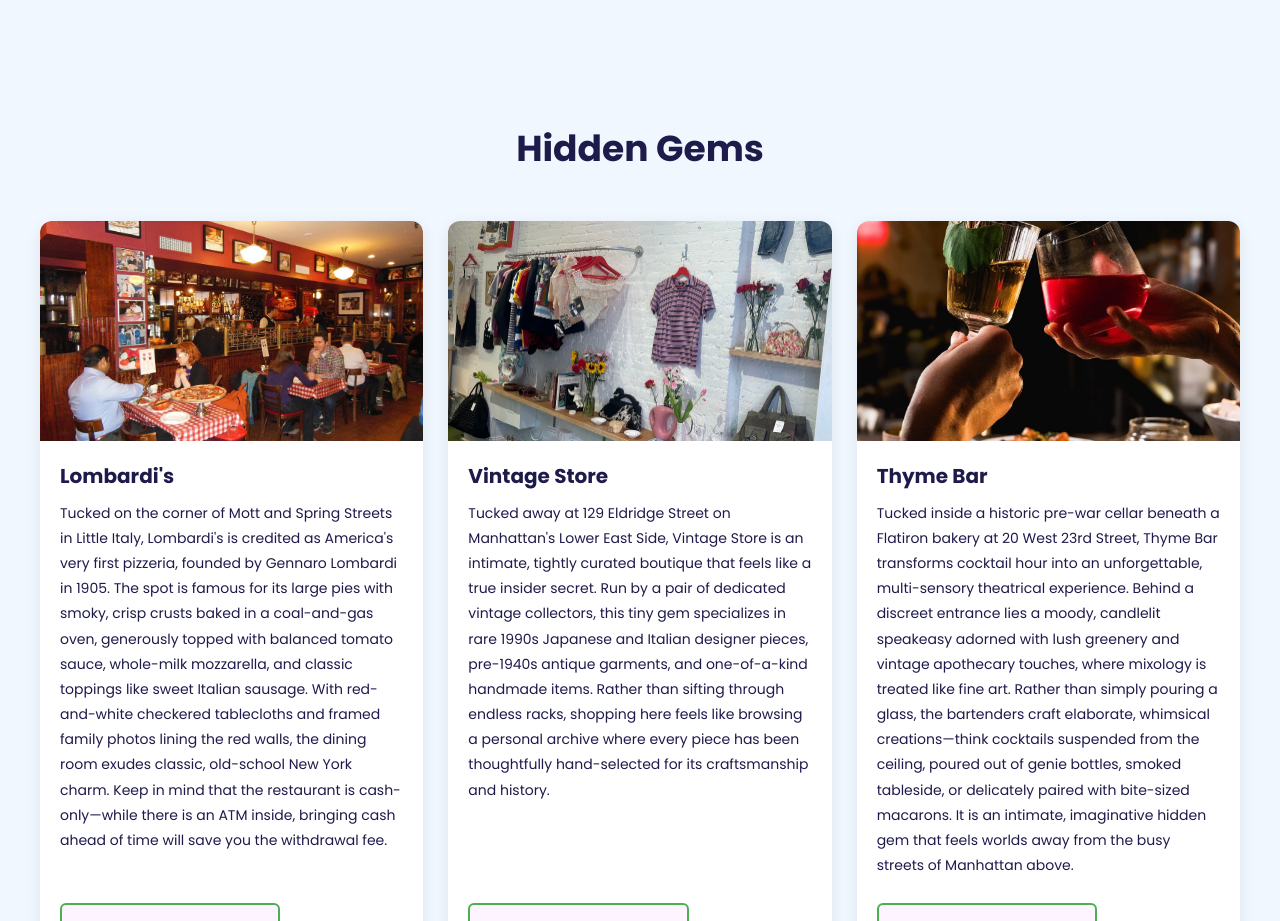
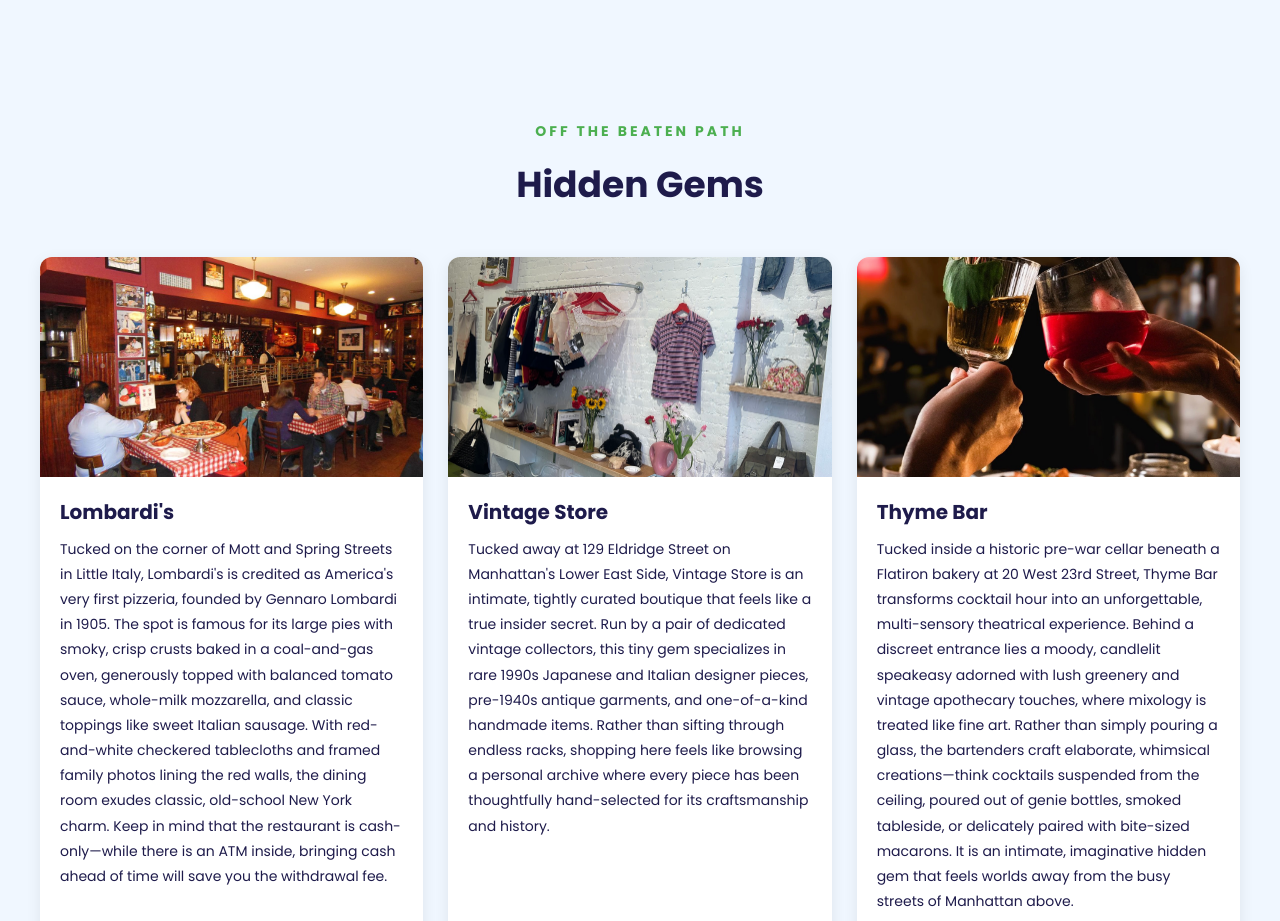
Before and after one commit to NooMaaBee/Travel-Project, a plain HTML site: page index.html in a window 1280 px wide. Shown: the part 1180-2101 px from the top of the page. Drawn offline with Linux system fonts and the light colour scheme.

Commit message:
added subtitle

```diff
--- a/index.html
+++ b/index.html
@@ -101,9 +101,8 @@
         ================================= -->
 
         <section class="secondary">
-
-          <h2 class="text-center">Hidden Gems</h2>
-
+  <h3 class="section-label">OFF THE BEATEN PATH</h3>
+  <h2 class="text-center">Hidden Gems</h2>
           <div class="grid grid-3-columns">
 
             <!-- CARD 1: LOMBARDI'S -->
--- a/src/style.css
+++ b/src/style.css
@@ -354,6 +354,18 @@ main p {
 
   margin: 0;
   padding: 0 20px 25px;
+}
+
+/* HIDDEN GEMS SUBTITLE */
+
+.section-label {
+  font-size: 14px;
+  font-weight: 700;
+  letter-spacing: 3px;
+  color: #4CAF50;
+  text-align: center;
+  text-transform: uppercase;
+  margin: 0 0 15px;
 }
 
 
```
